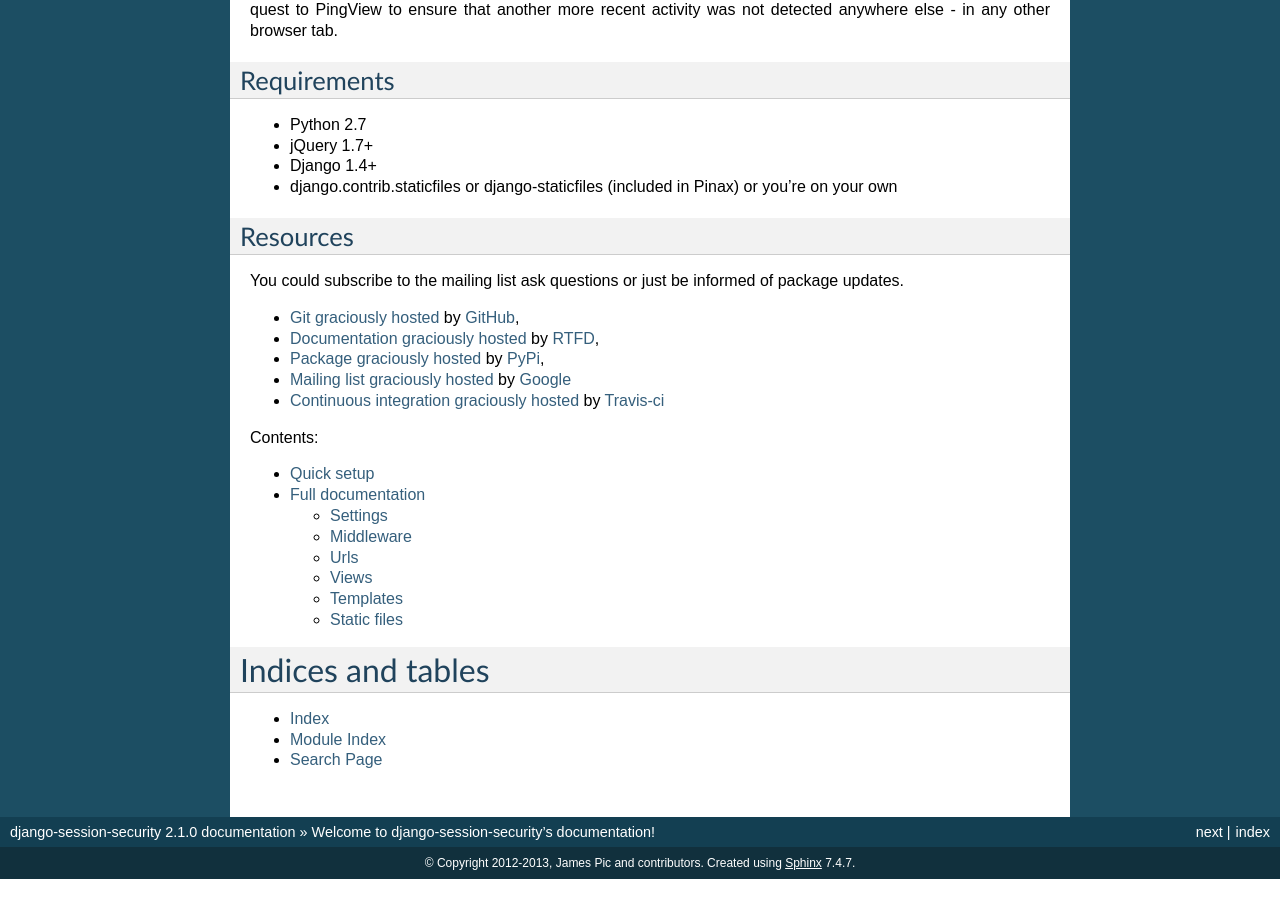
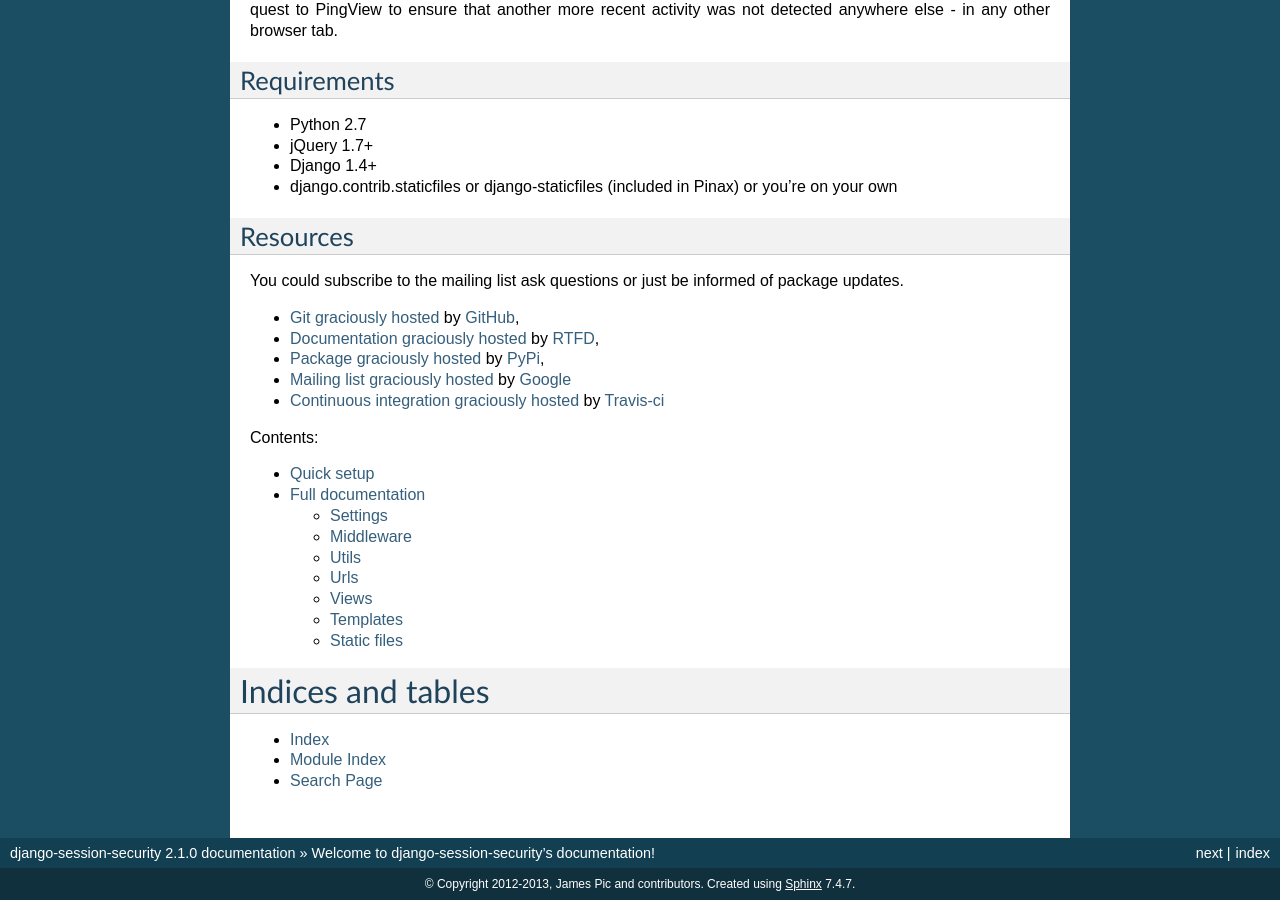
Before and after one commit to yourlabs/django-session-security, a Sphinx documentation site: the page built from docs/source/index.rst, in a window 1280 px wide and 900 px high, scrolled down 907 px. Built offline with Sphinx 7.4.7, drawn with Linux system fonts in a browser that asks for light colours; before the commit the page ends 1786 px from its top, so only the background shows below that.

Commit message:
Added utils to full documentation

```diff
--- a/docs/source/full.rst
+++ b/docs/source/full.rst
@@ -11,6 +11,12 @@ Middleware
 ----------
 
 .. automodule:: session_security.middleware
+   :members:
+
+Utils
+-----
+
+.. automodule:: session_security.utils
    :members:
 
 Urls
```
